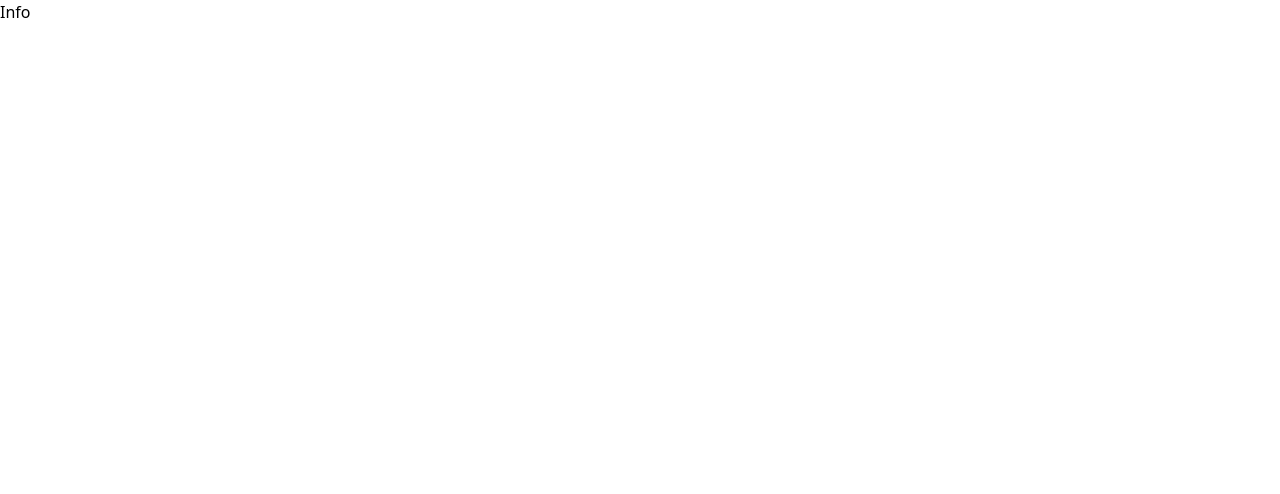
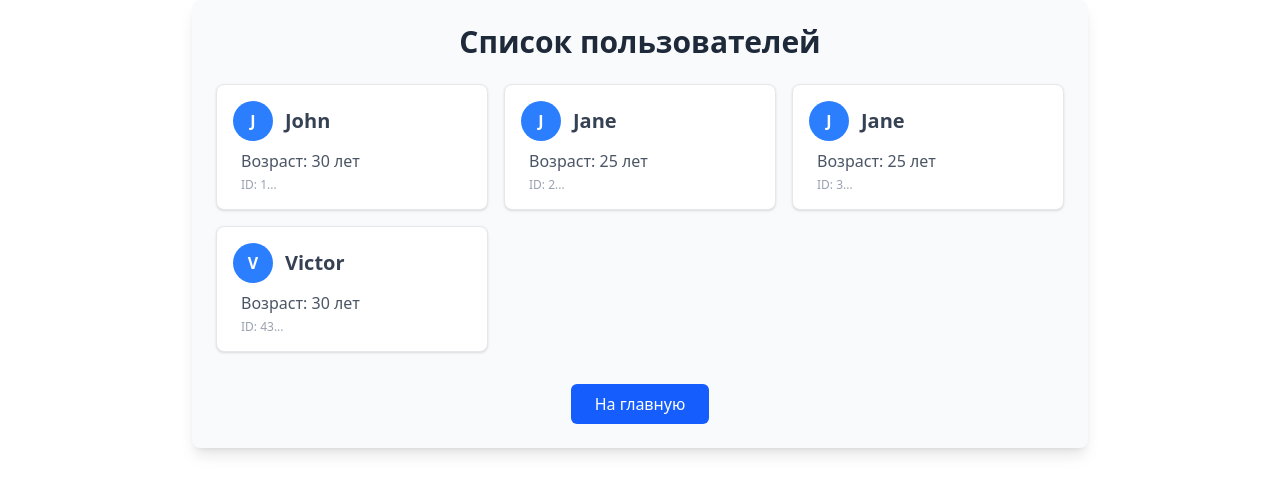
Before and after one commit to Viktor1504/React19_Examples_Code, a React (Vite) app: page /users in a window 1280 px wide. Before the commit this address led to /. Shown: the top 494 px of the page. Built offline with nearby package versions, Linux system fonts and the light colour scheme.

Commit message:
React-Router-refactor

```diff
--- a/src/Home.tsx
+++ b/src/Home.tsx
@@ -2,8 +2,21 @@ import { NavLink } from 'react-router'
 
 const Home = () => {
   return (
-    <div>
-      <NavLink to={'/info'}>Info</NavLink>
+    <div className="max-w-4xl mx-auto p-6 bg-gray-50 rounded-lg shadow-lg">
+      <h1 className="text-3xl font-bold text-gray-800 mb-6 text-center">
+        Добро пожаловать
+      </h1>
+
+      <div className="flex justify-center">
+        <NavLink
+          to="/users"
+          className="px-6 py-2 bg-blue-600 text-white font-medium rounded-md
+                     hover:bg-blue-700 focus:outline-none focus:ring-2
+                     focus:ring-blue-500 focus:ring-offset-2 transition-colors"
+        >
+          К списку пользователей
+        </NavLink>
+      </div>
     </div>
   )
 }
--- a/src/Info.tsx
+++ /dev/null
@@ -1,13 +0,0 @@
-const Info = () => {
-  return (
-    <div>
-      <p>
-        Lorem ipsum dolor sit amet, consectetur adipisicing elit. Doloribus eos
-        error eum in maiores nam non repellendus, similique tempora voluptas!
-        Culpa doloribus eos fuga, incidunt quasi quo rerum sit tempora.
-      </p>
-    </div>
-  )
-}
-
-export default Info
--- a/src/NotFound.tsx
+++ b/src/NotFound.tsx
@@ -1,11 +1,30 @@
-import { Navigate } from 'react-router'
+import { useNavigate } from 'react-router'
 
 const NotFound = () => {
+  const navigate = useNavigate()
+
   return (
-    <div>
-      <h1>404 - Page Not Found</h1>
-      <p>Sorry, the page you are looking for does not exist.</p>
-      <Navigate to={'/'} replace={true} />
+    <div className="max-w-4xl mx-auto p-6 bg-gray-50 rounded-lg shadow-lg flex flex-col items-center justify-center min-h-[50vh]">
+      <h1 className="text-3xl font-bold text-gray-800 mb-6 text-center">
+        404 - Страница не найдена
+      </h1>
+
+      <div className="bg-white border border-gray-200 rounded-lg p-6 shadow-sm hover:shadow-md transition-all duration-200 w-full mb-8 text-center">
+        <p className="text-lg text-gray-600">
+          Извините, запрашиваемая страница не существует.
+        </p>
+      </div>
+
+      <div className="flex justify-center">
+        <button
+          onClick={() => navigate('/')}
+          className="px-6 py-2 bg-blue-600 text-white font-medium rounded-md
+                     hover:bg-blue-700 focus:outline-none focus:ring-2
+                     focus:ring-blue-500 focus:ring-offset-2 transition-colors"
+        >
+          На главную
+        </button>
+      </div>
     </div>
   )
 }
--- /dev/null
+++ b/src/UserDetail.tsx
@@ -0,0 +1,50 @@
+import { Navigate, useNavigate, useParams } from 'react-router'
+import { useUsers } from './hooks/useUsers.ts'
+
+const UserDetail = () => {
+  const { users } = useUsers()
+  const navigate = useNavigate()
+  const { id } = useParams<{ id: string }>()
+  const user = users.find((user) => user.id === id)
+
+  return user ? (
+    <div className="max-w-4xl mx-auto p-6 bg-gray-50 rounded-lg shadow-lg">
+      <h1 className="text-3xl font-bold text-gray-800 mb-6 text-center">
+        Информация о пользователе
+      </h1>
+      <div className="bg-white border border-gray-200 rounded-lg p-6 shadow-sm hover:shadow-md transition-all duration-200">
+        <div className="flex items-center mb-4">
+          <div className="w-12 h-12 rounded-full bg-blue-500 flex items-center justify-center text-white font-bold text-xl">
+            {user.name.charAt(0)}
+          </div>
+          <h3 className="ml-4 text-2xl font-semibold text-gray-700">
+            {user.name}
+          </h3>
+        </div>
+        <div className="text-gray-600 pl-2">
+          <p className="mb-2 text-lg">
+            Возраст: <span className="font-medium">{user.age} лет</span>
+          </p>
+          <p className="text-sm text-gray-400">
+            ID: {user.id.substring(0, 8)}...
+          </p>
+        </div>
+      </div>
+
+      <div className="flex justify-center mt-8">
+        <button
+          onClick={() => navigate('/')}
+          className="px-6 py-2 bg-blue-600 text-white font-medium rounded-md
+                     hover:bg-blue-700 focus:outline-none focus:ring-2
+                     focus:ring-blue-500 focus:ring-offset-2 transition-colors"
+        >
+          На главную
+        </button>
+      </div>
+    </div>
+  ) : (
+    <Navigate to={'/not-found'} />
+  )
+}
+
+export default UserDetail
--- /dev/null
+++ b/src/Users.tsx
@@ -0,0 +1,57 @@
+import { useNavigate } from 'react-router'
+import { useUsers } from './hooks/useUsers.ts'
+
+const Users = () => {
+  const navigate = useNavigate()
+  const { users } = useUsers()
+
+  return (
+    <div className="max-w-4xl mx-auto p-6 bg-gray-50 rounded-lg shadow-lg">
+      <h1 className="text-3xl font-bold text-gray-800 mb-6 text-center">
+        Список пользователей
+      </h1>
+
+      <div className="grid grid-cols-1 md:grid-cols-2 lg:grid-cols-3 gap-4 mb-8">
+        {users.map((user) => (
+          <div
+            key={user.id}
+            onClick={() => navigate(`/users/${user.id}`)}
+            className="bg-white border border-gray-200 rounded-lg p-4 shadow-sm
+                       hover:shadow-md transition-all duration-200 cursor-pointer
+                       transform hover:-translate-y-1"
+          >
+            <div className="flex items-center mb-2">
+              <div className="w-10 h-10 rounded-full bg-blue-500 flex items-center justify-center text-white font-bold">
+                {user.name.charAt(0)}
+              </div>
+              <h3 className="ml-3 text-xl font-semibold text-gray-700">
+                {user.name}
+              </h3>
+            </div>
+            <div className="text-gray-600 pl-2">
+              <p className="mb-1">
+                Возраст: <span className="font-medium">{user.age} лет</span>
+              </p>
+              <p className="text-xs text-gray-400">
+                ID: {user.id.substring(0, 8)}...
+              </p>
+            </div>
+          </div>
+        ))}
+      </div>
+
+      <div className="flex justify-center">
+        <button
+          onClick={() => navigate('/')}
+          className="px-6 py-2 bg-blue-600 text-white font-medium rounded-md
+                     hover:bg-blue-700 focus:outline-none focus:ring-2
+                     focus:ring-blue-500 focus:ring-offset-2 transition-colors"
+        >
+          На главную
+        </button>
+      </div>
+    </div>
+  )
+}
+
+export default Users
--- /dev/null
+++ b/src/hooks/useUsers.ts
@@ -0,0 +1,18 @@
+import { useState } from 'react'
+
+export type UserType = {
+  id: string
+  name: string
+  age: number
+}
+
+export const useUsers = () => {
+  const [users, setUsers] = useState<UserType[]>([
+    { id: '1', name: 'John', age: 30 },
+    { id: '2', name: 'Jane', age: 25 },
+    { id: '3', name: 'Jane', age: 25 },
+    { id: '43', name: 'Victor', age: 30 },
+  ])
+
+  return { users, setUsers }
+}
--- a/src/router.tsx
+++ b/src/router.tsx
@@ -1,13 +1,16 @@
 import { Route, Routes } from 'react-router'
-import Info from './Info.tsx'
+import Users from './Users.tsx'
 import NotFound from './NotFound.tsx'
 import Home from './Home.tsx'
+import UserDetail from './UserDetail.tsx'
 
 const AppRoutes = () => {
   return (
     <Routes>
       <Route path={'/'} element={<Home />} />
-      <Route path={'/info'} element={<Info />} />
+      <Route path={'/users'} element={<Users />} />
+      <Route path={'/users/:id'} element={<UserDetail />} />
+      <Route path={'/not-found'} element={<NotFound />} />
       <Route path={'/*'} element={<NotFound />} />
     </Routes>
   )
```
